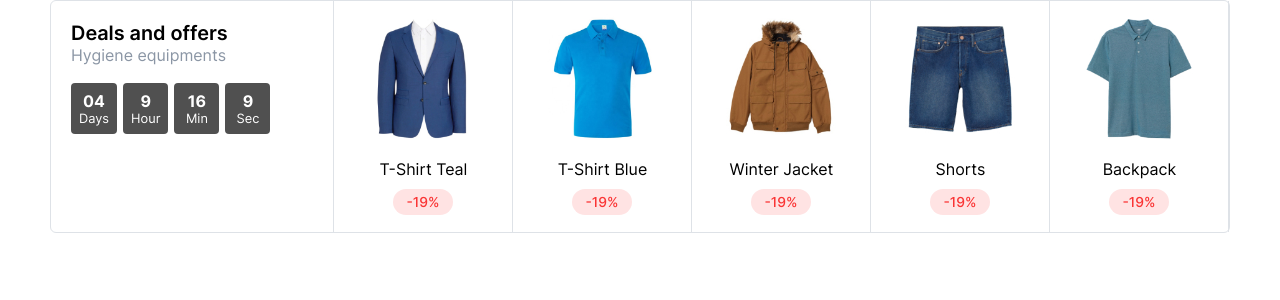
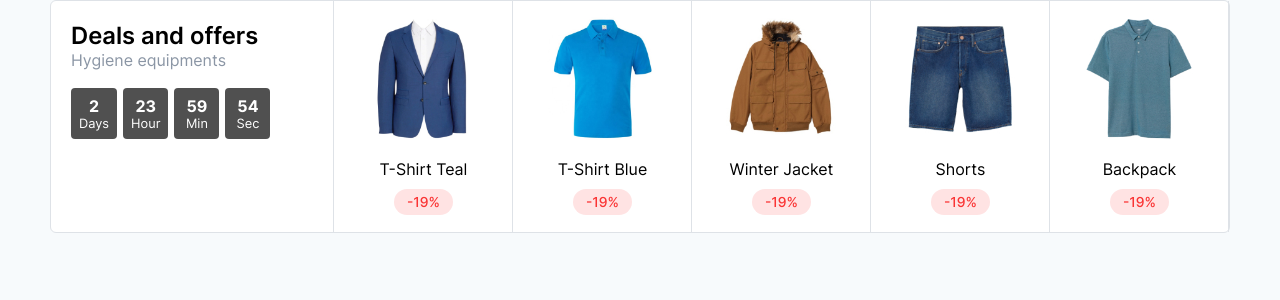
Before and after one commit to martiniucanastasia/next-ts-commerce, a Next.js app: page /preview in a window 1280 px wide. Shown: the top 300 px of the page. Built offline with nearby package versions, Linux system fonts and the light colour scheme; data requests are answered from the project's data file.

Commit message:
Change countdown's logic

```diff
--- a/src/app/preview/page.tsx
+++ b/src/app/preview/page.tsx
@@ -1,14 +1,16 @@
 // Preview
-import { Product } from "@/types/types";
+import { currentOffer, Product } from "@/types/types";
 import { getProducts } from "@/helpers/getProducts";
+import { getCurrentOffer } from "@/helpers/getCurrentOffer";
 import { DealsAndOffers } from "@/pages/HomePage/DealsAndOffers/DealsAndOffers";
 
 export default async function Page() {
   const products: Product[] = await getProducts();
+  const currentOffer: currentOffer = await getCurrentOffer();
 
   return (
     <>
-      <DealsAndOffers products={products} />
+      <DealsAndOffers products={products} currentOffer={currentOffer} />
     </>
   );
 }
--- /dev/null
+++ b/src/components/UI/Countdown/CountdownTimer.tsx
@@ -0,0 +1,69 @@
+import { useCountdown } from "@/hooks/useCountdown";
+import { DateTimeDisplay } from "./DataTimeDisplay";
+import { dealsAndOffersStyles as S } from "@/pages/HomePage/DealsAndOffers/styles/dealsAndOffersStyles";
+import { currentOffer } from "@/types/types";
+
+const NOW_IN_MS = new Date().getTime();
+
+const ShowCounter = ({
+  days,
+  hours,
+  minutes,
+  seconds,
+  labels,
+}: {
+  days: number;
+  hours: number;
+  minutes: number;
+  seconds: number;
+  labels: string[];
+}) => {
+  return (
+    <S.CountdownWrapper>
+      <DateTimeDisplay value={days} type={labels[0]} />
+      <DateTimeDisplay value={hours} type={labels[1]} />
+      <DateTimeDisplay value={minutes} type={labels[2]} />
+      <DateTimeDisplay value={seconds} type={labels[3]} />
+    </S.CountdownWrapper>
+  );
+};
+
+export const CountdownTimer = ({
+  targetData,
+}: {
+  targetData: currentOffer;
+}) => {
+  const timeFromServer = (targetData: currentOffer) => {
+    return targetData.map((item: any) => item[Object.keys(item)[0]]);
+  };
+
+  const labelsFromServer = (targetData: currentOffer) => {
+    return targetData.map((item: any) => item[Object.keys(item)[1]]);
+  };
+
+  const multiplyOfferTime = (array: number[]) => {
+    return array.reduce((acc: number, curr: number) => acc * curr, 1) * 1000;
+  };
+
+  const targetDate = NOW_IN_MS + multiplyOfferTime(timeFromServer(targetData));
+
+  const [days, hours, minutes, seconds] = useCountdown(targetDate);
+
+  if (days + hours + minutes + seconds <= 0) {
+    return (
+      <S.ExpiredAlert>
+        Offer is expired! Come back soon for new deals! &#128523;
+      </S.ExpiredAlert>
+    );
+  } else {
+    return (
+      <ShowCounter
+        labels={labelsFromServer(targetData)}
+        days={days}
+        hours={hours}
+        minutes={minutes}
+        seconds={seconds}
+      />
+    );
+  }
+};
--- /dev/null
+++ b/src/components/UI/Countdown/DataTimeDisplay.tsx
@@ -0,0 +1,16 @@
+import { dealsAndOffersStyles as S } from "@/pages/HomePage/DealsAndOffers/styles/dealsAndOffersStyles";
+
+export const DateTimeDisplay = ({
+  value,
+  type,
+}: {
+  value: number;
+  type: string;
+}) => {
+  return (
+    <S.Countdown>
+      <S.CountNumber>{value}</S.CountNumber>
+      <S.CountLabel>{type}</S.CountLabel>
+    </S.Countdown>
+  );
+};
--- a/src/db/db.json
+++ b/src/db/db.json
@@ -438,5 +438,23 @@
             "id": 3,
             "name": "Home"
         }
+    ],
+    "currentOffer": [
+        {
+            "value": 3,
+            "label": "Days"
+        },
+        {
+            "value": 24,
+             "label": "Hour"
+        },
+        {
+            "value": 60,
+            "label": "Min"
+        },
+        {
+            "value": 60,
+            "label": "Sec"
+        }
     ]
 }
--- /dev/null
+++ b/src/helpers/getCurrentOffer.ts
@@ -0,0 +1,6 @@
+export async function getCurrentOffer() {
+  const response = await fetch(`http://localhost:4000/currentOffer`, {
+    cache: "no-store",
+  });
+  return response.json();
+}
--- /dev/null
+++ b/src/hooks/useCountdown.ts
@@ -0,0 +1,30 @@
+import { useEffect, useState } from "react";
+
+export const useCountdown = (targetDate: number) => {
+  const countDownDate = new Date(targetDate).getTime();
+
+  const [countDown, setCountDown] = useState(
+    countDownDate - new Date().getTime()
+  );
+
+  const getReturnValues = (countDown: any) => {
+    const days = Math.floor(countDown / (1000 * 60 * 60 * 24));
+    const hours = Math.floor(
+      (countDown % (1000 * 60 * 60 * 24)) / (1000 * 60 * 60)
+    );
+    const minutes = Math.floor((countDown % (1000 * 60 * 60)) / (1000 * 60));
+    const seconds = Math.floor((countDown % (1000 * 60)) / 1000);
+
+    return [days, hours, minutes, seconds];
+  };
+
+  useEffect(() => {
+    const interval = setInterval(() => {
+      setCountDown(countDownDate - new Date().getTime());
+    }, 1000);
+
+    return () => clearInterval(interval);
+  }, [countDownDate]);
+
+  return getReturnValues(countDown);
+};
--- a/src/pages/HomePage/DealsAndOffers/DealsAndOffers.tsx
+++ b/src/pages/HomePage/DealsAndOffers/DealsAndOffers.tsx
@@ -1,68 +1,27 @@
 "use client";
 
-import { Product } from "@/types/types";
+import { currentOffer, Product } from "@/types/types";
 import { useEffect, useState } from "react";
 import { dealsAndOffersStyles as S } from "./styles/dealsAndOffersStyles";
+import { CountdownTimer } from "@/components/UI/Countdown/CountdownTimer";
+import { getRandomNumber } from "@/utils/utils";
 import Image from "next/image";
 
 interface DealsAndOffersProps {
   products: Product[];
+  currentOffer: currentOffer;
 }
 
-type RandomNumberGenerator = (min: number, max: number) => string;
+export const DealsAndOffers = ({
+  products,
+  currentOffer,
+}: DealsAndOffersProps) => {
 
-const getRandomNumber: RandomNumberGenerator = (min, max) => {
-  const randomNum = Math.floor(Math.random() * (max - min + 1) + min);
-
-  if (randomNum < 10) {
-    return `0${randomNum}`;
-  } else {
-    return randomNum.toString();
-  }
-};
-
-const getTime = () => {
-  const today = new Date();
-  const time =
-    today.getHours() + ":" + today.getMinutes() + ":" + today.getSeconds();
-  return time;
-};
-
-export const DealsAndOffers = ({ products }: DealsAndOffersProps) => {
-  const [day, setDay] = useState("");
-  const [time, setTime] = useState("");
-  const [salePercentage, setSalePercentage] = useState("");
+  const [salePercentage, setSalePercentage] = useState(0);
 
   useEffect(() => {
-    setTime(getTime());
-    setDay(getRandomNumber(1, 10));
     setSalePercentage(getRandomNumber(10, 40));
   }, []);
-
-  const splittedTime = time.split(":");
-
-  useEffect(() => {
-    const interval = setInterval(() => {
-      const [hour, min, sec] = splittedTime;
-
-      if (parseInt(sec) > 0) {
-        splittedTime[2] = (parseInt(sec) - 1).toString();
-      } else if (parseInt(min) > 0) {
-        splittedTime[1] = (parseInt(min) - 1).toString();
-        splittedTime[2] = "59";
-      } else if (parseInt(hour) > 0) {
-        splittedTime[0] = (parseInt(hour) - 1).toString();
-        splittedTime[1] = "59";
-        splittedTime[2] = "59";
-      } else {
-        clearInterval(interval);
-      }
-
-      setTime(splittedTime.join(":"));
-    }, 1000);
-
-    return () => clearInterval(interval);
-  }, [time]);
 
   return (
     <S.DealsAndOffersContainer>
@@ -72,32 +31,13 @@ export const DealsAndOffers = ({ products }: DealsAndOffersProps) => {
             <S.DealsAndOffersTitle>Deals and offers</S.DealsAndOffersTitle>
             <S.DealsAndOffersText>Hygiene equipments</S.DealsAndOffersText>
           </S.DealsAndOffersInfoWrapper>
-
-          <S.CountdownWrapper>
-            <S.Countdown>
-              <S.CountNumber>{day}</S.CountNumber>
-              <S.CountValue>Days</S.CountValue>
-            </S.Countdown>
-
-            <S.Countdown>
-              <S.CountNumber>{splittedTime[0]}</S.CountNumber>
-              <S.CountValue>Hour</S.CountValue>
-            </S.Countdown>
-            <S.Countdown>
-              <S.CountNumber>{splittedTime[1]}</S.CountNumber>
-              <S.CountValue>Min</S.CountValue>
-            </S.Countdown>
-            <S.Countdown>
-              <S.CountNumber>{splittedTime[2]}</S.CountNumber>
-              <S.CountValue>Sec</S.CountValue>
-            </S.Countdown>
-          </S.CountdownWrapper>
+          <CountdownTimer targetData={currentOffer} />
         </S.DealsAndOffersWrapper>
 
         <S.ProductsWrapper className="Products">
           {products.slice(0, 10).map((item) => {
             return (
-              <S.ProductWrapper key={item.id}>
+              <S.ProductWrapper key={item.id} href={"/"}>
                 <Image
                   src={item.image}
                   width={140}
--- a/src/pages/HomePage/DealsAndOffers/styles/dealsAndOffersStyles.ts
+++ b/src/pages/HomePage/DealsAndOffers/styles/dealsAndOffersStyles.ts
@@ -1,6 +1,7 @@
 import styled from "styled-components";
 import { Container, pxToRem } from "@/styles/_common";
 import { device } from "@/styles/_sizes";
+import Link from "next/link";
 
 export const dealsAndOffersStyles = {
   DealsAndOffersContainer: styled(Container)`
@@ -13,14 +14,13 @@ export const dealsAndOffersStyles = {
 
     border: 1px solid var(--gray-300);
     border-radius: ${pxToRem(6)};
+    margin-bottom: ${pxToRem(22)};
+
+    background-color: white;
 
     @media ${device.mobileS} {
       flex-direction: column;
-
-      border-width: ${pxToRem(10)} 0 ${pxToRem(10)} 0;
-      border-radius: 0;
-      border-style: solid;
-      border-color: var(--gray-100);
+      margin-bottom: ${pxToRem(10)} 0;
     }
   `,
 
@@ -50,9 +50,6 @@ export const dealsAndOffersStyles = {
   `,
 
   DealsAndOffersTitle: styled.h4`
-    font-size: var(--text-l);
-    font-weight: 600;
-
     @media ${device.mobileXXS} {
       font-size: var(--text-m);
     }
@@ -99,6 +96,12 @@ export const dealsAndOffersStyles = {
     }
   `,
 
+  ExpiredAlert: styled.p`
+    font-weight: 500;
+    color: var(--danger);
+    text-align: center;
+  `,
+
   CountNumber: styled.p`
     font-weight: 700;
 
@@ -107,15 +110,14 @@ export const dealsAndOffersStyles = {
     }
   `,
 
-  CountValue: styled.span`
+  CountLabel: styled.span`
     font-size: var(--text-xxs);
   `,
 
   ProductsWrapper: styled.div`
     display: flex;
 
-    width: 100%;
-    overflow-y: auto;
+    overflow-x: auto;
 
     @media ${device.mobileS} {
       border-width: 1px 0 1px 0;
@@ -124,16 +126,14 @@ export const dealsAndOffersStyles = {
     }
   `,
 
-  ProductWrapper: styled.div`
+  ProductWrapper: styled(Link)`
     display: flex;
     flex-direction: column;
     align-items: center;
 
     max-width: ${pxToRem(179)};
 
-    border-width: 0 1px 0 0;
-    border-style: solid;
-    border-color: var(--gray-300);
+    border-right: 1px solid var(--gray-300);
 
     padding: ${pxToRem(8)} ${pxToRem(20)} ${pxToRem(17)} ${pxToRem(20)};
 
@@ -153,7 +153,7 @@ export const dealsAndOffersStyles = {
   `,
 
   SaleWrapper: styled.div`
-    width: ${pxToRem(60)};
+    text-align: center;
 
     background-color: var(--danger-100);
     color: var(--danger);
--- a/src/styles/global.ts
+++ b/src/styles/global.ts
@@ -13,10 +13,21 @@ ${fontStyles}
   body {
     margin: 0;
     font-family: var(--font-primary), sans-serif, Tahoma;
+    background-color: var(--gray-100);
   }
 
   h1, h2, h3, h4, h5 {
     margin: 0;
+  }
+
+  h3 {
+    font-size: var(--text-l);
+    font-weight: 600;
+  }
+
+  h4 {
+    font-size: var(--text-xl);
+    font-weight: 600;
   }
 
   html, body {
--- a/src/types/types.ts
+++ b/src/types/types.ts
@@ -10,3 +10,8 @@ export type Product = {
   verified: boolean;
   image: string;
 };
+
+export type currentOffer = {
+  value: number;
+  label: string;
+}[];
--- /dev/null
+++ b/src/utils/utils.ts
@@ -0,0 +1,5 @@
+type RandomNumberGenerator = (min: number, max: number) => number;
+
+export const getRandomNumber: RandomNumberGenerator = (min, max) => {
+  return Math.floor(Math.random() * (max - min + 1) + min);
+};
```
